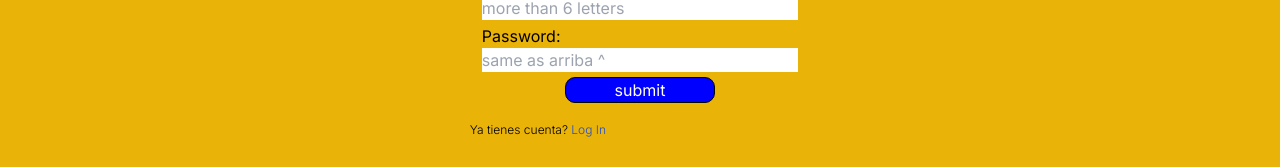
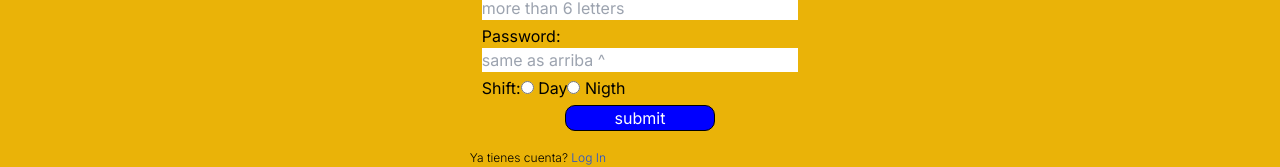
Before and after one commit to Pivanrios/laCooperativa, a Next.js app: page /register in a window 1280 px wide. Shown: the part 274-441 px from the top of the page. Built offline with nearby package versions, Linux system fonts and the light colour scheme; no server answers.

Commit message:
set user collection

```diff
--- a/src/components/Profile/Profile.jsx
+++ b/src/components/Profile/Profile.jsx
@@ -5,6 +5,7 @@ import Link from "next/link";
 
 function Profile() {
     const {currentUser} = useAuth();
+    console.log("User:");
 
   return (
     <section>
--- a/src/components/Signup/Signup.jsx
+++ b/src/components/Signup/Signup.jsx
@@ -61,6 +61,10 @@ function Signup() {
                       placeholder="same as arriba ^"
                       onChange={(e)=>setPassVer(e.target.value)}/>
             </label>
+            <label htmlFor=""> Shift:
+              <input type="radio" name="shift" id="day" value={"Day"}/> Day
+              <input type="radio" name="shift" id="nigth" value={"Nigth"} /> Nigth
+            </label>
             {//if valid is true show the submit button
             valid && <button className='btn self-center'>submit</button>
           }</form>
--- a/src/lib/signup.js
+++ b/src/lib/signup.js
@@ -1,14 +1,16 @@
 'use server'
-import { auth } from "@/firebaseconfig";
+import { auth, db } from "@/firebaseconfig";
 import { createUserWithEmailAndPassword, updateProfile } from "firebase/auth";
 import { redirect } from "next/navigation";
+//Set document
+import { setDoc, doc } from "firebase/firestore";
 
 
 //create user
 export async function signUpUser(formData){
   //setup variables...
     let user = null
-    const {username, email, password } = Object.fromEntries(formData);
+    const {username, email, password, shift } = Object.fromEntries(formData);
     //console.log("entries:", username, email, password);
     try {
       //create user with email address to our firebase authentication service
@@ -20,6 +22,10 @@ export async function signUpUser(formData){
         displayName: username,
       })
       console.log("username successfully added...", user.displayName);
+      //set user collection
+      const docRef =  await setDoc(doc(db,"users", user.uid),{
+        shift
+      })
 
     } catch (error) { //customize errors for debbuging
         console.error(error);
```
